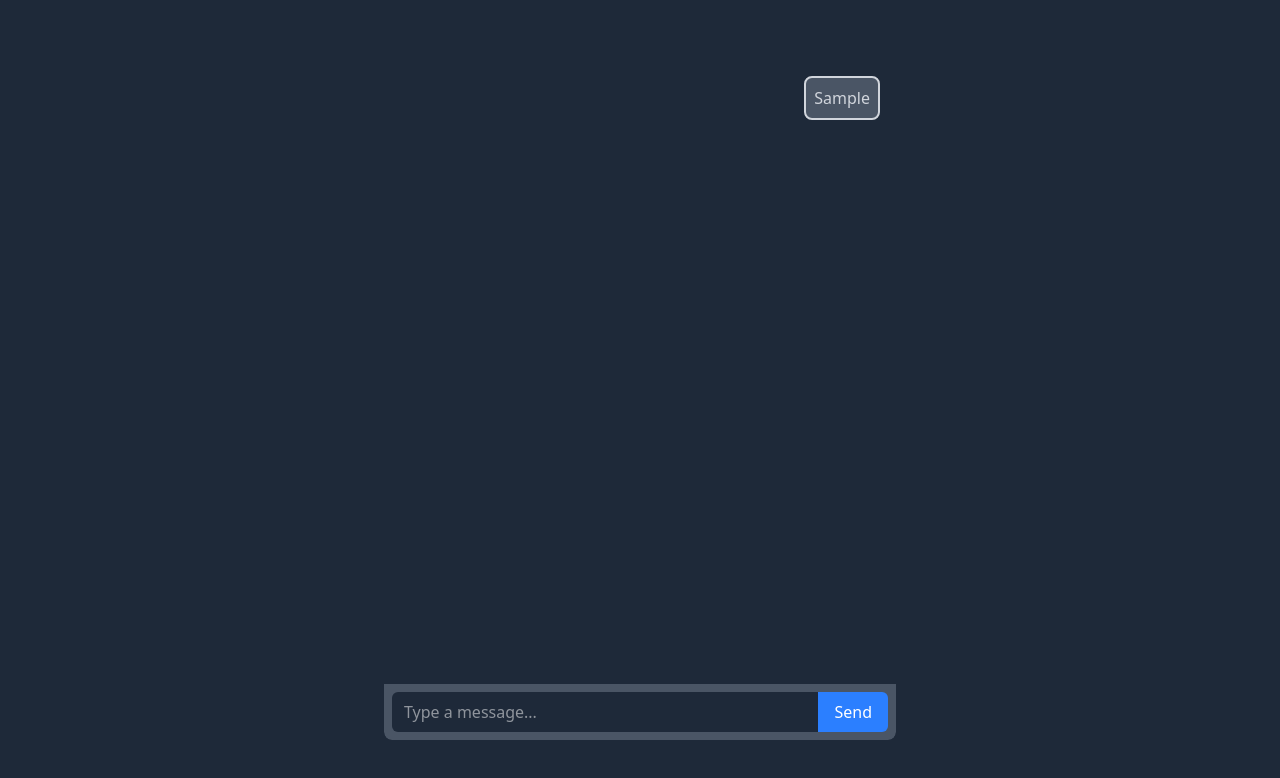
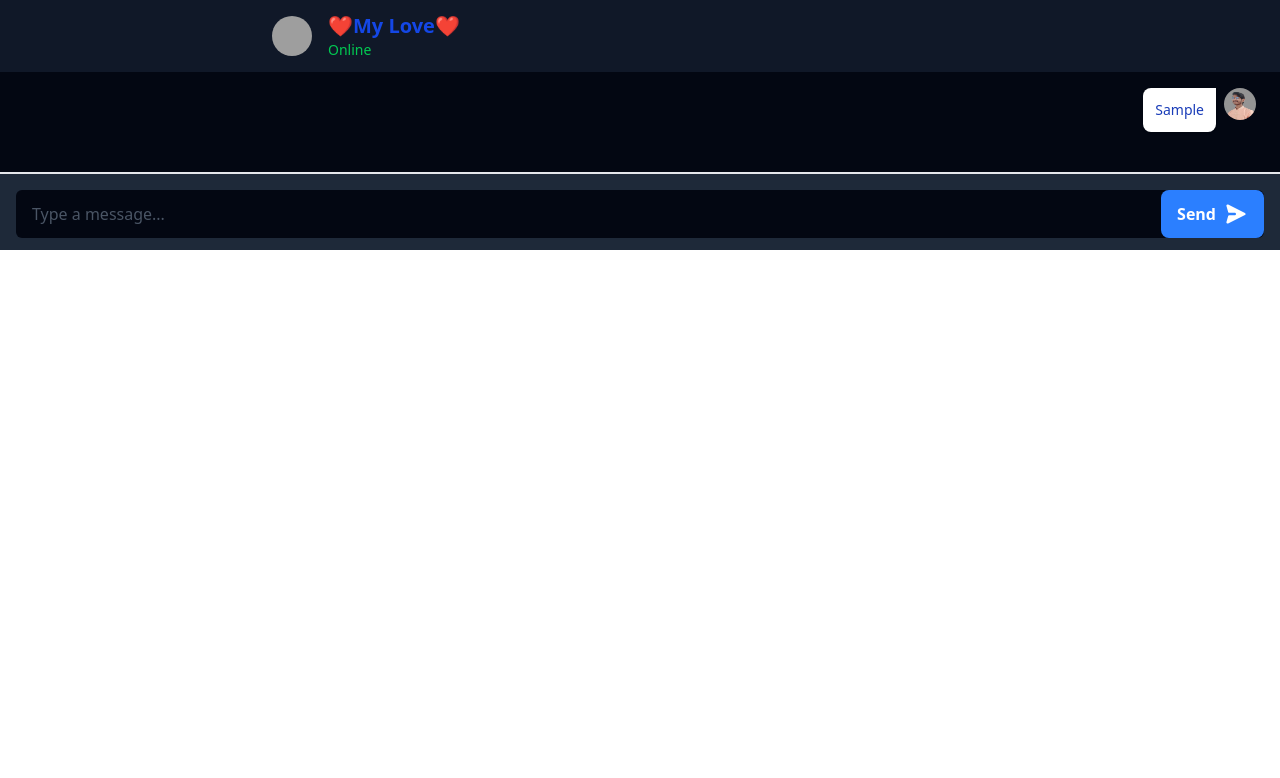
Before and after one commit to Manjeetmathur/ai-practice, a React (Vite) app in the folder frontend/: page / in a window 1280 px wide. Both pictures are taken after typing "Sample" into the empty fields and a click on the button "Send". Shown: the top 778 px of the page. Built offline with nearby package versions, Linux system fonts and the light colour scheme; no server answers; grey boxes are pictures that could not be loaded.

Commit message:
first commit

```diff
--- a/frontend/src/App.jsx
+++ b/frontend/src/App.jsx
@@ -1,6 +1,6 @@
 import React, { useState, useEffect, useRef } from "react";
 import axios from "axios";
-
+import p1 from "/p1.jpg"
 function App() {
   // const backendUrl = "http://localhost:3000";
   const backendUrl = "https://ai-practice-backend.onrender.com";
@@ -37,41 +37,88 @@ function App() {
   };
 
   return (
-    <div className="bg-gray-800 flex justify-center items-center min-h-screen w-full p-4">
-      <div className="relative flex flex-col w-full max-w-lg h-[85vh]  rounded-lg overflow-hidden">
+    <div className="flex flex-col h-[screen] ">
+      {/* Chat Header */}
+      <div className="bg-gray-900 shadow-md">
+        <div className="max-w-3xl mx-auto py-3 px-4 flex items-center justify-between">
+          <div className="flex items-center space-x-4">
+            <img
+              src="https://i.pinimg.com/originals/d4/61/07/d46107547da46e04a2b0d343f324203c.jpg"
+              alt="Chat avatar"
+              className="w-10 h-10 rounded-full"
+            />
+            <div>
+              <h1 className="text-xl font-semibold text-blue-700">❤️My Love❤️</h1>
+              <p className="text-sm  text-green-500 ">Online</p>
+            </div>
+          </div>
+        </div>
+      </div>
+
       {/* Chat Messages */}
-        <div className="flex flex-col w-full h-full p-4 space-y-2 overflow-auto">
+      <div className="flex-1 overflow-y-auto p-4 space-y-6 bg-gray-950">
         {codes.map((message, idx) => (
-            <p
+          <div
             key={idx}
-              className={`p-2 border-2 rounded-lg text-sm sm:text-base ${
-                idx % 2 === 0
-                  ? "text-gray-300 self-end bg-gray-600"
-                  : "text-white self-start bg-gray-500"
+            className={`flex items-start ${idx % 2 === 0 ? 'justify-end' : 'justify-start'
               }`}
           >
-              {message}
-            </p>
+
+             {idx % 2 !== 0 && (
+              <img
+                src='https://i.pinimg.com/originals/d4/61/07/d46107547da46e04a2b0d343f324203c.jpg'
+                alt="My avatar"
+                className="w-8 h-8 rounded-full mr-2"
+              />
+            )}
+            <div
+              className={`p-3 rounded-lg shadow-sm max-w-xs lg:max-w-md ${idx % 2 === 0
+                  ? 'bg-white text-blue-800 rounded-tr-none mr-2 ml-10'
+                  : 'bg-blue-500 text-white rounded-tr-none mr-10'
+                }`}
+            >
+
+              <p className="text-sm">{message}</p>
+
+            </div>
+            {idx % 2 === 0 && (
+              <img
+                src={p1}
+                alt="User avatar"
+                className="w-8 h-8 rounded-full mr-2"
+              />
+            )}
+          </div>
         ))}
-          {/* Empty div to ensure scrolling to the latest message */}
         <div ref={messagesEndRef} />
       </div>
 
-        {/* Input Form */}
-        <form onSubmit={review} className="flex w-full bg-gray-600 p-2 rounded-b-lg">
+      {/* Chat Input */}
+      <div className="bg-gray-800 border-t-2 border-gray-200 px-4 pt-4 py-3 sm:mb-0">
+        <form onSubmit={review} className="relative flex">
           <input
             type="text"
             value={code}
             onChange={(e) => setCode(e.target.value)}
-            className="flex-grow px-3 py-2 text-white bg-gray-800 rounded-l-md outline-none"
             placeholder="Type a message..."
+            className="w-full focus:outline-none focus:placeholder-gray-400 text-gray-600 placeholder-gray-600 pl-4 bg-gray-950 rounded-md py-3"
           />
+          <div className="absolute right-0 items-center inset-y-0 hidden sm:flex">
             <button
               type="submit"
-            className="px-4 py-2 text-white bg-blue-500 hover:bg-blue-600 rounded-r-md"
+              className="inline-flex items-center justify-center rounded-lg px-4 py-3 transition duration-500 ease-in-out text-white bg-blue-500 hover:bg-blue-400 focus:outline-none"
             >
-            {loading ? "Sending..." : "Send"}
+              <span className="font-bold">Send</span>
+              <svg
+                xmlns="http://www.w3.org/2000/svg"
+                viewBox="0 0 20 20"
+                fill="currentColor"
+                className="h-6 w-6 ml-2 transform rotate-90"
+              >
+                <path d="M10.894 2.553a1 1 0 00-1.788 0l-7 14a1 1 0 001.169 1.409l5-1.429A1 1 0 009 15.571V11a1 1 0 112 0v4.571a1 1 0 00.725.962l5 1.428a1 1 0 001.17-1.408l-7-14z"></path>
+              </svg>
             </button>
+          </div>
         </form>
       </div>
     </div>
```
Also changed, not shown: frontend/public/p1.jpg (added), 1 other file (tests, documents, lock files or other folders). Lines whose indentation alone changed are shown as unchanged.
